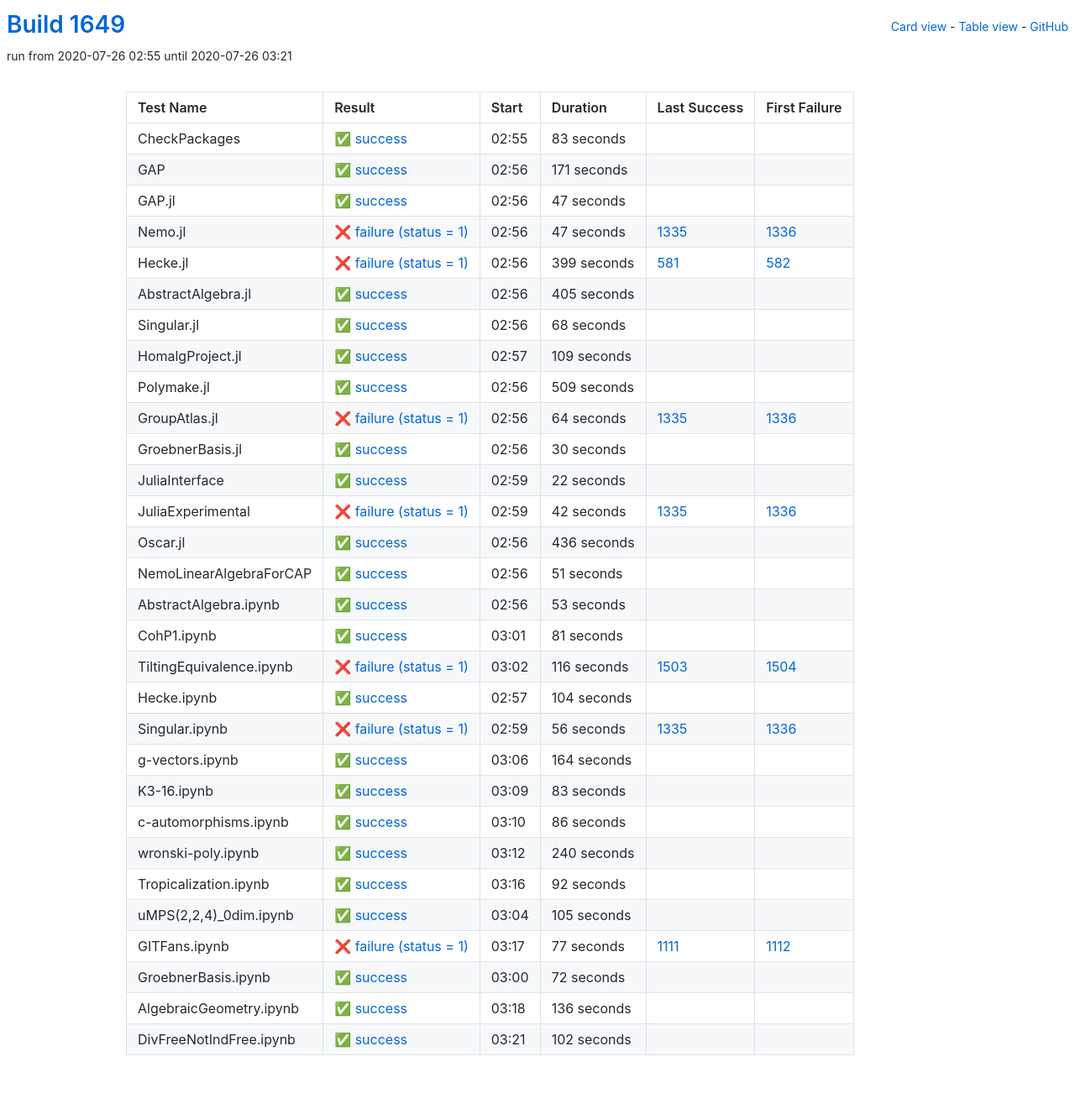
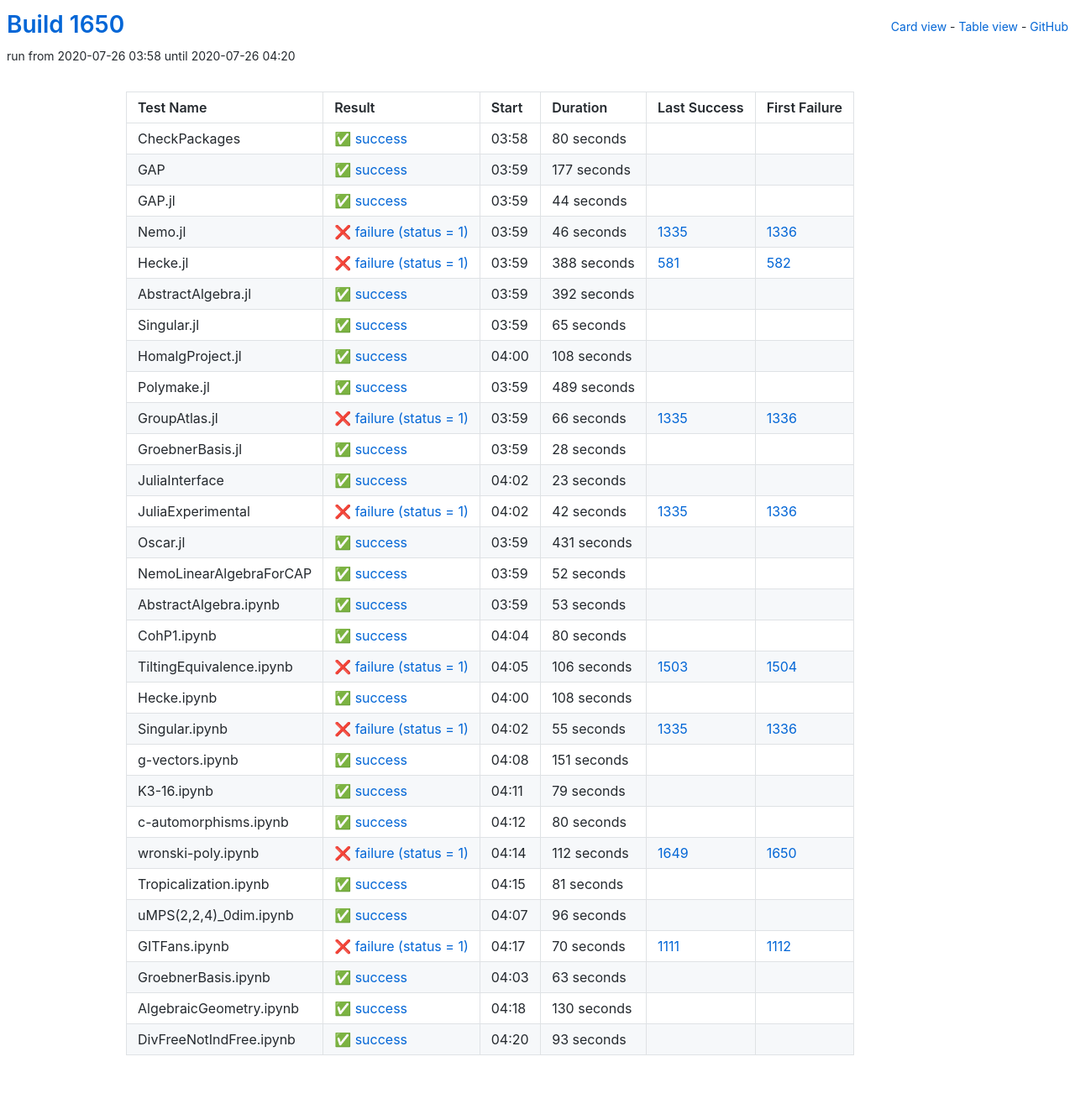
Before and after one commit to oscar-system/oscar-ci-status-1.4, a Jekyll site: the page built from table.html, in a window 1280 px wide. Shown: the whole page at 84% size. Built offline with Jekyll 4.4.1, drawn with Linux system fonts in a browser that asks for light colours.

Commit message:
Build #1650

```diff
--- a/_data/ci.yml
+++ b/_data/ci.yml
@@ -1,6 +1,6 @@
 ---
-build: 1649
-build_url: https://oscarci.mathematik.uni-kl.de/job/oscar-julia-1.4/1649/
+build: 1650
+build_url: https://oscarci.mathematik.uni-kl.de/job/oscar-julia-1.4/1650/
 job: oscar-julia-1.4
 organization: oscar-system
 repo: oscar-ci-status-1.4
@@ -8,152 +8,152 @@ repourl: https://github.com/oscar-system/oscar-ci-status-1.4
 tests:
 - name: CheckPackages
   id: checkpackages
-  log: https://oscarci.mathematik.uni-kl.de/job/oscar-julia-1.4/1649/artifact/logs/build-1649/CheckPackages.log
-  start: 2020-07-26 02:55
+  log: https://oscarci.mathematik.uni-kl.de/job/oscar-julia-1.4/1650/artifact/logs/build-1650/CheckPackages.log
+  start: 2020-07-26 03:58
   success: true
   exitcode: 0
   status: success
-  duration: 83
+  duration: 80
   last_success: false
   last_success_url:
   first_failure: false
   first_failure_url:
 - name: GAP
   id: gap
-  log: https://oscarci.mathematik.uni-kl.de/job/oscar-julia-1.4/1649/artifact/logs/build-1649/GAP.log
-  start: 2020-07-26 02:56
+  log: https://oscarci.mathematik.uni-kl.de/job/oscar-julia-1.4/1650/artifact/logs/build-1650/GAP.log
+  start: 2020-07-26 03:59
   success: true
   exitcode: 0
   status: success
-  duration: 171
+  duration: 177
   last_success: false
   last_success_url:
   first_failure: false
   first_failure_url:
 - name: GAP.jl
   id: gap-jl
-  log: https://oscarci.mathematik.uni-kl.de/job/oscar-julia-1.4/1649/artifact/logs/build-1649/GAP.jl.log
-  start: 2020-07-26 02:56
+  log: https://oscarci.mathematik.uni-kl.de/job/oscar-julia-1.4/1650/artifact/logs/build-1650/GAP.jl.log
+  start: 2020-07-26 03:59
   success: true
   exitcode: 0
   status: success
-  duration: 47
+  duration: 44
   last_success: false
   last_success_url:
   first_failure: false
   first_failure_url:
 - name: Nemo.jl
   id: nemo-jl
-  log: https://oscarci.mathematik.uni-kl.de/job/oscar-julia-1.4/1649/artifact/logs/build-1649/Nemo.jl.log
-  start: 2020-07-26 02:56
+  log: https://oscarci.mathematik.uni-kl.de/job/oscar-julia-1.4/1650/artifact/logs/build-1650/Nemo.jl.log
+  start: 2020-07-26 03:59
   success: false
   exitcode: 1
   status: failure
-  duration: 47
+  duration: 46
   last_success: 1335
   last_success_url: https://oscarci.mathematik.uni-kl.de/job/oscar-julia-1.4/1335/
   first_failure: 1336
   first_failure_url: https://oscarci.mathematik.uni-kl.de/job/oscar-julia-1.4/1336/
 - name: Hecke.jl
   id: hecke-jl
-  log: https://oscarci.mathematik.uni-kl.de/job/oscar-julia-1.4/1649/artifact/logs/build-1649/Hecke.jl.log
-  start: 2020-07-26 02:56
+  log: https://oscarci.mathematik.uni-kl.de/job/oscar-julia-1.4/1650/artifact/logs/build-1650/Hecke.jl.log
+  start: 2020-07-26 03:59
   success: false
   exitcode: 1
   status: failure
-  duration: 399
+  duration: 388
   last_success: 581
   last_success_url: https://oscarci.mathematik.uni-kl.de/job/oscar-julia-1.4/581/
   first_failure: 582
   first_failure_url: https://oscarci.mathematik.uni-kl.de/job/oscar-julia-1.4/582/
 - name: AbstractAlgebra.jl
   id: abstractalgebra-jl
-  log: https://oscarci.mathematik.uni-kl.de/job/oscar-julia-1.4/1649/artifact/logs/build-1649/AbstractAlgebra.jl.log
-  start: 2020-07-26 02:56
+  log: https://oscarci.mathematik.uni-kl.de/job/oscar-julia-1.4/1650/artifact/logs/build-1650/AbstractAlgebra.jl.log
+  start: 2020-07-26 03:59
   success: true
   exitcode: 0
   status: success
-  duration: 405
+  duration: 392
   last_success: false
   last_success_url:
   first_failure: false
   first_failure_url:
 - name: Singular.jl
   id: singular-jl
-  log: https://oscarci.mathematik.uni-kl.de/job/oscar-julia-1.4/1649/artifact/logs/build-1649/Singular.jl.log
-  start: 2020-07-26 02:56
+  log: https://oscarci.mathematik.uni-kl.de/job/oscar-julia-1.4/1650/artifact/logs/build-1650/Singular.jl.log
+  start: 2020-07-26 03:59
   success: true
   exitcode: 0
   status: success
-  duration: 68
+  duration: 65
   last_success: false
   last_success_url:
   first_failure: false
   first_failure_url:
 - name: HomalgProject.jl
   id: homalgproject-jl
-  log: https://oscarci.mathematik.uni-kl.de/job/oscar-julia-1.4/1649/artifact/logs/build-1649/HomalgProject.jl.log
-  start: 2020-07-26 02:57
+  log: https://oscarci.mathematik.uni-kl.de/job/oscar-julia-1.4/1650/artifact/logs/build-1650/HomalgProject.jl.log
+  start: 2020-07-26 04:00
   success: true
   exitcode: 0
   status: success
-  duration: 109
+  duration: 108
   last_success: false
   last_success_url:
   first_failure: false
   first_failure_url:
 - name: Polymake.jl
   id: polymake-jl
-  log: https://oscarci.mathematik.uni-kl.de/job/oscar-julia-1.4/1649/artifact/logs/build-1649/Polymake.jl.log
-  start: 2020-07-26 02:56
+  log: https://oscarci.mathematik.uni-kl.de/job/oscar-julia-1.4/1650/artifact/logs/build-1650/Polymake.jl.log
+  start: 2020-07-26 03:59
   success: true
   exitcode: 0
   status: success
-  duration: 509
+  duration: 489
   last_success: false
   last_success_url:
   first_failure: false
   first_failure_url:
 - name: GroupAtlas.jl
   id: groupatlas-jl
-  log: https://oscarci.mathematik.uni-kl.de/job/oscar-julia-1.4/1649/artifact/logs/build-1649/GroupAtlas.jl.log
-  start: 2020-07-26 02:56
+  log: https://oscarci.mathematik.uni-kl.de/job/oscar-julia-1.4/1650/artifact/logs/build-1650/GroupAtlas.jl.log
+  start: 2020-07-26 03:59
   success: false
   exitcode: 1
   status: failure
-  duration: 64
+  duration: 66
   last_success: 1335
   last_success_url: https://oscarci.mathematik.uni-kl.de/job/oscar-julia-1.4/1335/
   first_failure: 1336
   first_failure_url: https://oscarci.mathematik.uni-kl.de/job/oscar-julia-1.4/1336/
 - name: GroebnerBasis.jl
   id: groebnerbasis-jl
-  log: https://oscarci.mathematik.uni-kl.de/job/oscar-julia-1.4/1649/artifact/logs/build-1649/GroebnerBasis.jl.log
-  start: 2020-07-26 02:56
+  log: https://oscarci.mathematik.uni-kl.de/job/oscar-julia-1.4/1650/artifact/logs/build-1650/GroebnerBasis.jl.log
+  start: 2020-07-26 03:59
   success: true
   exitcode: 0
   status: success
-  duration: 30
+  duration: 28
   last_success: false
   last_success_url:
   first_failure: false
   first_failure_url:
 - name: JuliaInterface
   id: juliainterface
-  log: https://oscarci.mathematik.uni-kl.de/job/oscar-julia-1.4/1649/artifact/logs/build-1649/JuliaInterface.log
-  start: 2020-07-26 02:59
+  log: https://oscarci.mathematik.uni-kl.de/job/oscar-julia-1.4/1650/artifact/logs/build-1650/JuliaInterface.log
+  start: 2020-07-26 04:02
   success: true
   exitcode: 0
   status: success
-  duration: 22
+  duration: 23
   last_success: false
   last_success_url:
   first_failure: false
   first_failure_url:
 - name: JuliaExperimental
   id: juliaexperimental
-  log: https://oscarci.mathematik.uni-kl.de/job/oscar-julia-1.4/1649/artifact/logs/build-1649/JuliaExperimental.log
-  start: 2020-07-26 02:59
+  log: https://oscarci.mathematik.uni-kl.de/job/oscar-julia-1.4/1650/artifact/logs/build-1650/JuliaExperimental.log
+  start: 2020-07-26 04:02
   success: false
   exitcode: 1
   status: failure
@@ -164,32 +164,32 @@ tests:
   first_failure_url: https://oscarci.mathematik.uni-kl.de/job/oscar-julia-1.4/1336/
 - name: Oscar.jl
   id: oscar-jl
-  log: https://oscarci.mathematik.uni-kl.de/job/oscar-julia-1.4/1649/artifact/logs/build-1649/Oscar.jl.log
-  start: 2020-07-26 02:56
+  log: https://oscarci.mathematik.uni-kl.de/job/oscar-julia-1.4/1650/artifact/logs/build-1650/Oscar.jl.log
+  start: 2020-07-26 03:59
   success: true
   exitcode: 0
   status: success
-  duration: 436
+  duration: 431
   last_success: false
   last_success_url:
   first_failure: false
   first_failure_url:
 - name: NemoLinearAlgebraForCAP
   id: nemolinearalgebraforcap
-  log: https://oscarci.mathematik.uni-kl.de/job/oscar-julia-1.4/1649/artifact/logs/build-1649/NemoLinearAlgebraForCAP.log
-  start: 2020-07-26 02:56
+  log: https://oscarci.mathematik.uni-kl.de/job/oscar-julia-1.4/1650/artifact/logs/build-1650/NemoLinearAlgebraForCAP.log
+  start: 2020-07-26 03:59
   success: true
   exitcode: 0
   status: success
-  duration: 51
+  duration: 52
   last_success: false
   last_success_url:
   first_failure: false
   first_failure_url:
 - name: AbstractAlgebra.ipynb
   id: abstractalgebra-ipynb
-  log: https://oscarci.mathematik.uni-kl.de/job/oscar-julia-1.4/1649/artifact/logs/build-1649/AbstractAlgebra.ipynb.log
-  start: 2020-07-26 02:56
+  log: https://oscarci.mathematik.uni-kl.de/job/oscar-julia-1.4/1650/artifact/logs/build-1650/AbstractAlgebra.ipynb.log
+  start: 2020-07-26 03:59
   success: true
   exitcode: 0
   status: success
@@ -200,8 +200,104 @@ tests:
   first_failure_url:
 - name: CohP1.ipynb
   id: cohp1-ipynb
-  log: https://oscarci.mathematik.uni-kl.de/job/oscar-julia-1.4/1649/artifact/logs/build-1649/CohP1.ipynb.log
-  start: 2020-07-26 03:01
+  log: https://oscarci.mathematik.uni-kl.de/job/oscar-julia-1.4/1650/artifact/logs/build-1650/CohP1.ipynb.log
+  start: 2020-07-26 04:04
+  success: true
+  exitcode: 0
+  status: success
+  duration: 80
+  last_success: false
+  last_success_url:
+  first_failure: false
+  first_failure_url:
+- name: TiltingEquivalence.ipynb
+  id: tiltingequivalence-ipynb
+  log: https://oscarci.mathematik.uni-kl.de/job/oscar-julia-1.4/1650/artifact/logs/build-1650/TiltingEquivalence.ipynb.log
+  start: 2020-07-26 04:05
+  success: false
+  exitcode: 1
+  status: failure
+  duration: 106
+  last_success: 1503
+  last_success_url: https://oscarci.mathematik.uni-kl.de/job/oscar-julia-1.4/1503/
+  first_failure: 1504
+  first_failure_url: https://oscarci.mathematik.uni-kl.de/job/oscar-julia-1.4/1504/
+- name: Hecke.ipynb
+  id: hecke-ipynb
+  log: https://oscarci.mathematik.uni-kl.de/job/oscar-julia-1.4/1650/artifact/logs/build-1650/Hecke.ipynb.log
+  start: 2020-07-26 04:00
+  success: true
+  exitcode: 0
+  status: success
+  duration: 108
+  last_success: false
+  last_success_url:
+  first_failure: false
+  first_failure_url:
+- name: Singular.ipynb
+  id: singular-ipynb
+  log: https://oscarci.mathematik.uni-kl.de/job/oscar-julia-1.4/1650/artifact/logs/build-1650/Singular.ipynb.log
+  start: 2020-07-26 04:02
+  success: false
+  exitcode: 1
+  status: failure
+  duration: 55
+  last_success: 1335
+  last_success_url: https://oscarci.mathematik.uni-kl.de/job/oscar-julia-1.4/1335/
+  first_failure: 1336
+  first_failure_url: https://oscarci.mathematik.uni-kl.de/job/oscar-julia-1.4/1336/
+- name: g-vectors.ipynb
+  id: g-vectors-ipynb
+  log: https://oscarci.mathematik.uni-kl.de/job/oscar-julia-1.4/1650/artifact/logs/build-1650/g-vectors.ipynb.log
+  start: 2020-07-26 04:08
+  success: true
+  exitcode: 0
+  status: success
+  duration: 151
+  last_success: false
+  last_success_url:
+  first_failure: false
+  first_failure_url:
+- name: K3-16.ipynb
+  id: k3-16-ipynb
+  log: https://oscarci.mathematik.uni-kl.de/job/oscar-julia-1.4/1650/artifact/logs/build-1650/K3-16.ipynb.log
+  start: 2020-07-26 04:11
+  success: true
+  exitcode: 0
+  status: success
+  duration: 79
+  last_success: false
+  last_success_url:
+  first_failure: false
+  first_failure_url:
+- name: c-automorphisms.ipynb
+  id: c-automorphisms-ipynb
+  log: https://oscarci.mathematik.uni-kl.de/job/oscar-julia-1.4/1650/artifact/logs/build-1650/c-automorphisms.ipynb.log
+  start: 2020-07-26 04:12
+  success: true
+  exitcode: 0
+  status: success
+  duration: 80
+  last_success: false
+  last_success_url:
+  first_failure: false
+  first_failure_url:
+- name: wronski-poly.ipynb
+  id: wronski-poly-ipynb
+  log: https://oscarci.mathematik.uni-kl.de/job/oscar-julia-1.4/1650/artifact/logs/build-1650/wronski-poly.ipynb.log
+  start: 2020-07-26 04:14
+  success: false
+  exitcode: 1
+  status: failure
+  duration: 112
+  last_success: 1649
+  last_success_url: https://oscarci.mathematik.uni-kl.de/job/oscar-julia-1.4/1649/
+  first_failure: 1650
+  first_failure_url: https://oscarci.mathematik.uni-kl.de/job/oscar-julia-1.4/1650/
+- name: Tropicalization.ipynb
+  id: tropicalization-ipynb
+  log: https://oscarci.mathematik.uni-kl.de/job/oscar-julia-1.4/1650/artifact/logs/build-1650/Tropicalization.ipynb.log
+  start: 2020-07-26 04:15
   success: true
   exitcode: 0
   status: success
@@ -210,158 +306,62 @@ tests:
   last_success_url:
   first_failure: false
   first_failure_url:
-- name: TiltingEquivalence.ipynb
-  id: tiltingequivalence-ipynb
-  log: https://oscarci.mathematik.uni-kl.de/job/oscar-julia-1.4/1649/artifact/logs/build-1649/TiltingEquivalence.ipynb.log
-  start: 2020-07-26 03:02
-  success: false
-  exitcode: 1
-  status: failure
-  duration: 116
-  last_success: 1503
-  last_success_url: https://oscarci.mathematik.uni-kl.de/job/oscar-julia-1.4/1503/
-  first_failure: 1504
-  first_failure_url: https://oscarci.mathematik.uni-kl.de/job/oscar-julia-1.4/1504/
-- name: Hecke.ipynb
-  id: hecke-ipynb
-  log: https://oscarci.mathematik.uni-kl.de/job/oscar-julia-1.4/1649/artifact/logs/build-1649/Hecke.ipynb.log
-  start: 2020-07-26 02:57
+- name: uMPS(2,2,4)_0dim.ipynb
+  id: umps-2-2-4-0dim-ipynb
+  log: https://oscarci.mathematik.uni-kl.de/job/oscar-julia-1.4/1650/artifact/logs/build-1650/uMPS-2-2-4-_0dim.ipynb.log
+  start: 2020-07-26 04:07
   success: true
   exitcode: 0
   status: success
-  duration: 104
-  last_success: false
-  last_success_url:
-  first_failure: false
-  first_failure_url:
-- name: Singular.ipynb
-  id: singular-ipynb
-  log: https://oscarci.mathematik.uni-kl.de/job/oscar-julia-1.4/1649/artifact/logs/build-1649/Singular.ipynb.log
-  start: 2020-07-26 02:59
-  success: false
-  exitcode: 1
-  status: failure
-  duration: 56
-  last_success: 1335
-  last_success_url: https://oscarci.mathematik.uni-kl.de/job/oscar-julia-1.4/1335/
-  first_failure: 1336
-  first_failure_url: https://oscarci.mathematik.uni-kl.de/job/oscar-julia-1.4/1336/
-- name: g-vectors.ipynb
-  id: g-vectors-ipynb
-  log: https://oscarci.mathematik.uni-kl.de/job/oscar-julia-1.4/1649/artifact/logs/build-1649/g-vectors.ipynb.log
-  start: 2020-07-26 03:06
-  success: true
-  exitcode: 0
-  status: success
-  duration: 164
-  last_success: false
-  last_success_url:
-  first_failure: false
-  first_failure_url:
-- name: K3-16.ipynb
-  id: k3-16-ipynb
-  log: https://oscarci.mathematik.uni-kl.de/job/oscar-julia-1.4/1649/artifact/logs/build-1649/K3-16.ipynb.log
-  start: 2020-07-26 03:09
-  success: true
-  exitcode: 0
-  status: success
-  duration: 83
-  last_success: false
-  last_success_url:
-  first_failure: false
-  first_failure_url:
-- name: c-automorphisms.ipynb
-  id: c-automorphisms-ipynb
-  log: https://oscarci.mathematik.uni-kl.de/job/oscar-julia-1.4/1649/artifact/logs/build-1649/c-automorphisms.ipynb.log
-  start: 2020-07-26 03:10
-  success: true
-  exitcode: 0
-  status: success
-  duration: 86
-  last_success: false
-  last_success_url:
-  first_failure: false
-  first_failure_url:
-- name: wronski-poly.ipynb
-  id: wronski-poly-ipynb
-  log: https://oscarci.mathematik.uni-kl.de/job/oscar-julia-1.4/1649/artifact/logs/build-1649/wronski-poly.ipynb.log
-  start: 2020-07-26 03:12
-  success: true
-  exitcode: 0
-  status: success
-  duration: 240
-  last_success: false
-  last_success_url:
-  first_failure: false
-  first_failure_url:
-- name: Tropicalization.ipynb
-  id: tropicalization-ipynb
-  log: https://oscarci.mathematik.uni-kl.de/job/oscar-julia-1.4/1649/artifact/logs/build-1649/Tropicalization.ipynb.log
-  start: 2020-07-26 03:16
-  success: true
-  exitcode: 0
-  status: success
-  duration: 92
-  last_success: false
-  last_success_url:
-  first_failure: false
-  first_failure_url:
-- name: uMPS(2,2,4)_0dim.ipynb
-  id: umps-2-2-4-0dim-ipynb
-  log: https://oscarci.mathematik.uni-kl.de/job/oscar-julia-1.4/1649/artifact/logs/build-1649/uMPS-2-2-4-_0dim.ipynb.log
-  start: 2020-07-26 03:04
-  success: true
-  exitcode: 0
-  status: success
-  duration: 105
+  duration: 96
   last_success: false
   last_success_url:
   first_failure: false
   first_failure_url:
 - name: GITFans.ipynb
   id: gitfans-ipynb
-  log: https://oscarci.mathematik.uni-kl.de/job/oscar-julia-1.4/1649/artifact/logs/build-1649/GITFans.ipynb.log
-  start: 2020-07-26 03:17
+  log: https://oscarci.mathematik.uni-kl.de/job/oscar-julia-1.4/1650/artifact/logs/build-1650/GITFans.ipynb.log
+  start: 2020-07-26 04:17
   success: false
   exitcode: 1
   status: failure
-  duration: 77
+  duration: 70
   last_success: 1111
   last_success_url: https://oscarci.mathematik.uni-kl.de/job/oscar-julia-1.4/1111/
   first_failure: 1112
   first_failure_url: https://oscarci.mathematik.uni-kl.de/job/oscar-julia-1.4/1112/
 - name: GroebnerBasis.ipynb
   id: groebnerbasis-ipynb
-  log: https://oscarci.mathematik.uni-kl.de/job/oscar-julia-1.4/1649/artifact/logs/build-1649/GroebnerBasis.ipynb.log
-  start: 2020-07-26 03:00
+  log: https://oscarci.mathematik.uni-kl.de/job/oscar-julia-1.4/1650/artifact/logs/build-1650/GroebnerBasis.ipynb.log
+  start: 2020-07-26 04:03
   success: true
   exitcode: 0
   status: success
-  duration: 72
+  duration: 63
   last_success: false
   last_success_url:
   first_failure: false
   first_failure_url:
 - name: AlgebraicGeometry.ipynb
   id: algebraicgeometry-ipynb
-  log: https://oscarci.mathematik.uni-kl.de/job/oscar-julia-1.4/1649/artifact/logs/build-1649/AlgebraicGeometry.ipynb.log
-  start: 2020-07-26 03:18
+  log: https://oscarci.mathematik.uni-kl.de/job/oscar-julia-1.4/1650/artifact/logs/build-1650/AlgebraicGeometry.ipynb.log
+  start: 2020-07-26 04:18
   success: true
   exitcode: 0
   status: success
-  duration: 136
+  duration: 130
   last_success: false
   last_success_url:
   first_failure: false
   first_failure_url:
 - name: DivFreeNotIndFree.ipynb
   id: divfreenotindfree-ipynb
-  log: https://oscarci.mathematik.uni-kl.de/job/oscar-julia-1.4/1649/artifact/logs/build-1649/DivFreeNotIndFree.ipynb.log
-  start: 2020-07-26 03:21
+  log: https://oscarci.mathematik.uni-kl.de/job/oscar-julia-1.4/1650/artifact/logs/build-1650/DivFreeNotIndFree.ipynb.log
+  start: 2020-07-26 04:20
   success: true
   exitcode: 0
   status: success
-  duration: 102
+  duration: 93
   last_success: false
   last_success_url:
   first_failure: false
```
Also changed, not shown: README.md.
